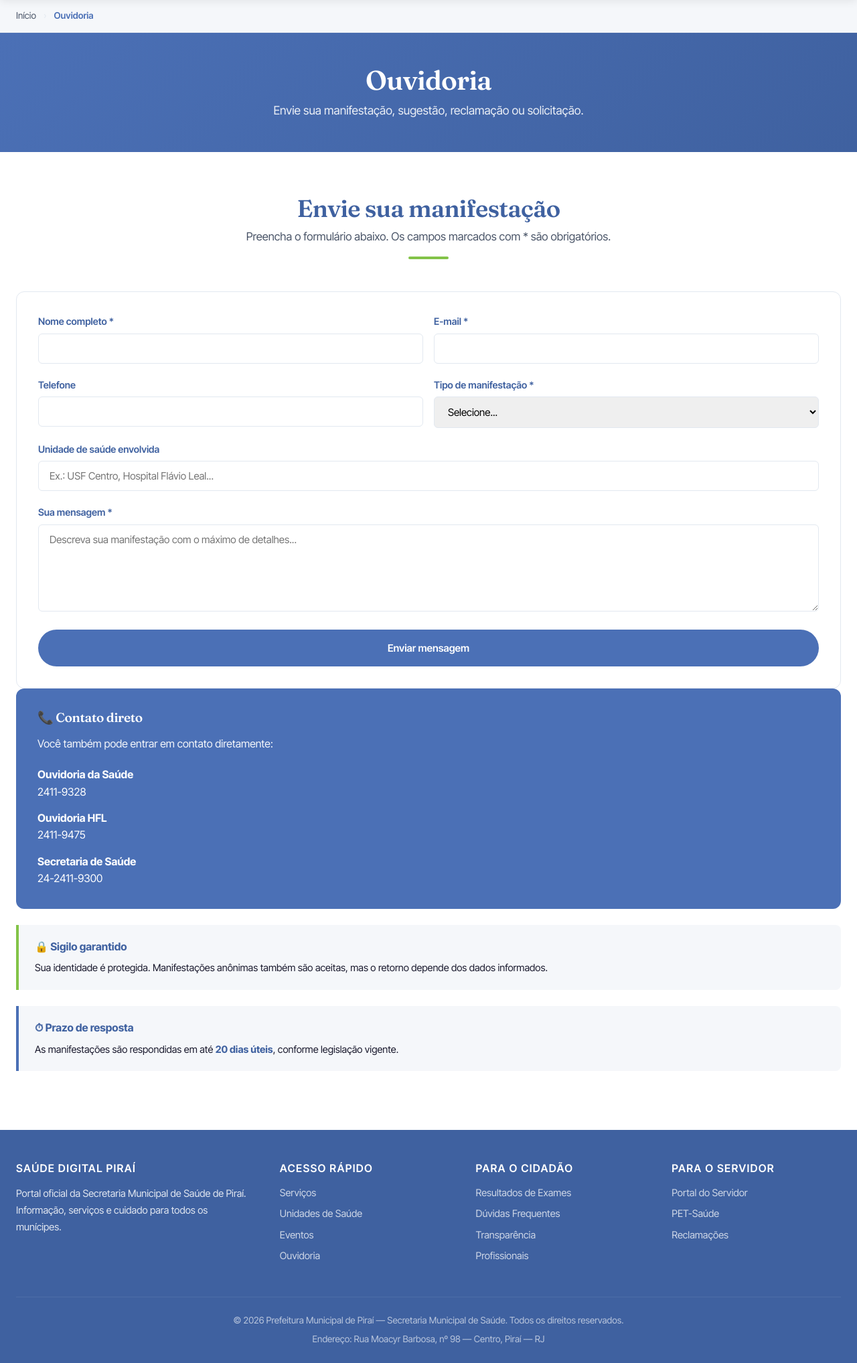
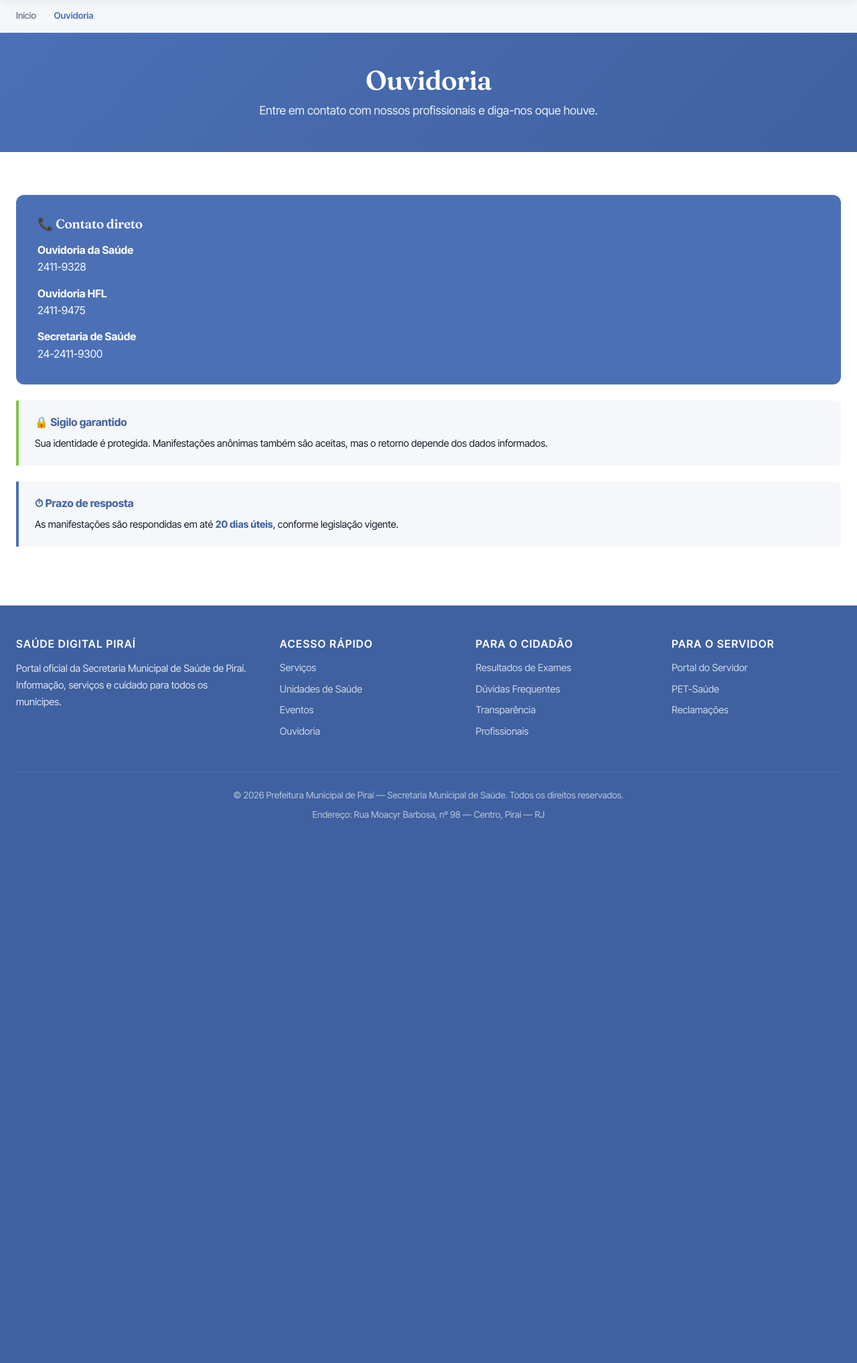
Before and after one commit to Guilhoke/Guilhoke.github.io, a Django app: page /ouvidoria/ in a window 1280 px wide. Shown: the part 239-2274 px from the top of the page at 67% size. After the commit the page ends 1463 px from the top, so only its background shows below. Run offline with Django 5.2, Linux system fonts and the light colour scheme.

Commit message:
Remoção do formulário de ouvidoria

```diff
--- a/core/templates/pages/ouvidoria.html
+++ b/core/templates/pages/ouvidoria.html
@@ -16,124 +16,18 @@
     <div class="container">
         <h1>Ouvidoria</h1>
         <p>
-            Envie sua manifestação, sugestão, reclamação ou solicitação.
+            Entre em contato com nossos profissionais e diga-nos oque houve.
         </p>
     </div>
 </section>
 
 <section>
     <div class="container">
-
-        <div class="titulo-secao">
-            <h2>Envie sua manifestação</h2>
-            <p>
-                Preencha o formulário abaixo. Os campos marcados com * são obrigatórios.
-            </p>
-        </div>
-
-        <div class="grid-2">
-
-            <div>
-
-                <form class="form-ouvidoria" id="form-ouvidoria" method="post" action="{% url 'ouvidoria' %}">
-
-                    {% csrf_token %}
-
-                    <div class="form-grid-2">
-
-                        <div class="campo">
-                            <label for="nome">Nome completo *</label>
-
-                            <input type="text" id="nome" name="nome" value="{{ form.nome.value|default:'' }}"
-                                required />
-                        </div>
-
-                        <div class="campo">
-                            <label for="email">E-mail *</label>
-
-                            <input type="email" id="email" name="email" value="{{ form.email.value|default:'' }}"
-                                required />
-                        </div>
-
-                    </div>
-
-                    <div class="form-grid-2">
-
-                        <div class="campo">
-                            <label for="telefone">Telefone</label>
-
-                            <input type="tel" id="telefone" name="telefone"
-                                value="{{ form.telefone.value|default:'' }}" />
-                        </div>
-
-                        <div class="campo">
-                            <label for="tipo">Tipo de manifestação *</label>
-
-                            <select id="tipo" name="tipo" required>
-                                <option value="">Selecione...</option>
-
-                                <option value="Elogio">
-                                    Elogio
-                                </option>
-
-                                <option value="Sugestão">
-                                    Sugestão
-                                </option>
-
-                                <option value="Reclamação">
-                                    Reclamação
-                                </option>
-
-                                <option value="Denúncia">
-                                    Denúncia
-                                </option>
-
-                                <option value="Solicitação de Informação">
-                                    Solicitação de Informação
-                                </option>
-                            </select>
-                        </div>
-
-                    </div>
-
-                    <div class="campo">
-                        <label for="unidade">
-                            Unidade de saúde envolvida
-                        </label>
-
-                        <input type="text" id="unidade" name="unidade" value="{{ form.unidade.value|default:'' }}"
-                            placeholder="Ex.: USF Centro, Hospital Flávio Leal..." />
-                    </div>
-
-                    <div class="campo">
-                        <label for="mensagem">
-                            Sua mensagem *
-                        </label>
-
-                        <textarea id="mensagem" name="mensagem" required
-                            placeholder="Descreva sua manifestação com o máximo de detalhes...">{{ form.mensagem.value|default:'' }}</textarea>
-                    </div>
-
-                    <button type="submit" class="btn btn-primario"
-                        style="background:var(--cor-primaria);color:white;width:100%;padding:1rem">
-                        Enviar mensagem
-                    </button>
-
-                </form>
-
-            </div>
-
-            <div>
-
         <div
             style="background:var(--cor-primaria);color:white;padding:2rem;border-radius:12px;margin-bottom:1.5rem">
             <h3 style="color:white;font-size:1.2rem;margin-bottom:1rem">
                 📞 Contato direto
             </h3>
-
-                    <p style="margin-bottom:1.25rem;opacity:0.95">
-                        Você também pode entrar em contato diretamente:
-                    </p>
 
             <p style="margin-bottom:0.85rem">
                 <strong style="color:var(--cor-amarelo)">
@@ -180,10 +74,6 @@
         </div>
 
     </div>
-
-        </div>
-
-    </div>
 </section>
 
 {% endblock %}
```
Lines whose indentation alone changed are shown as unchanged.
